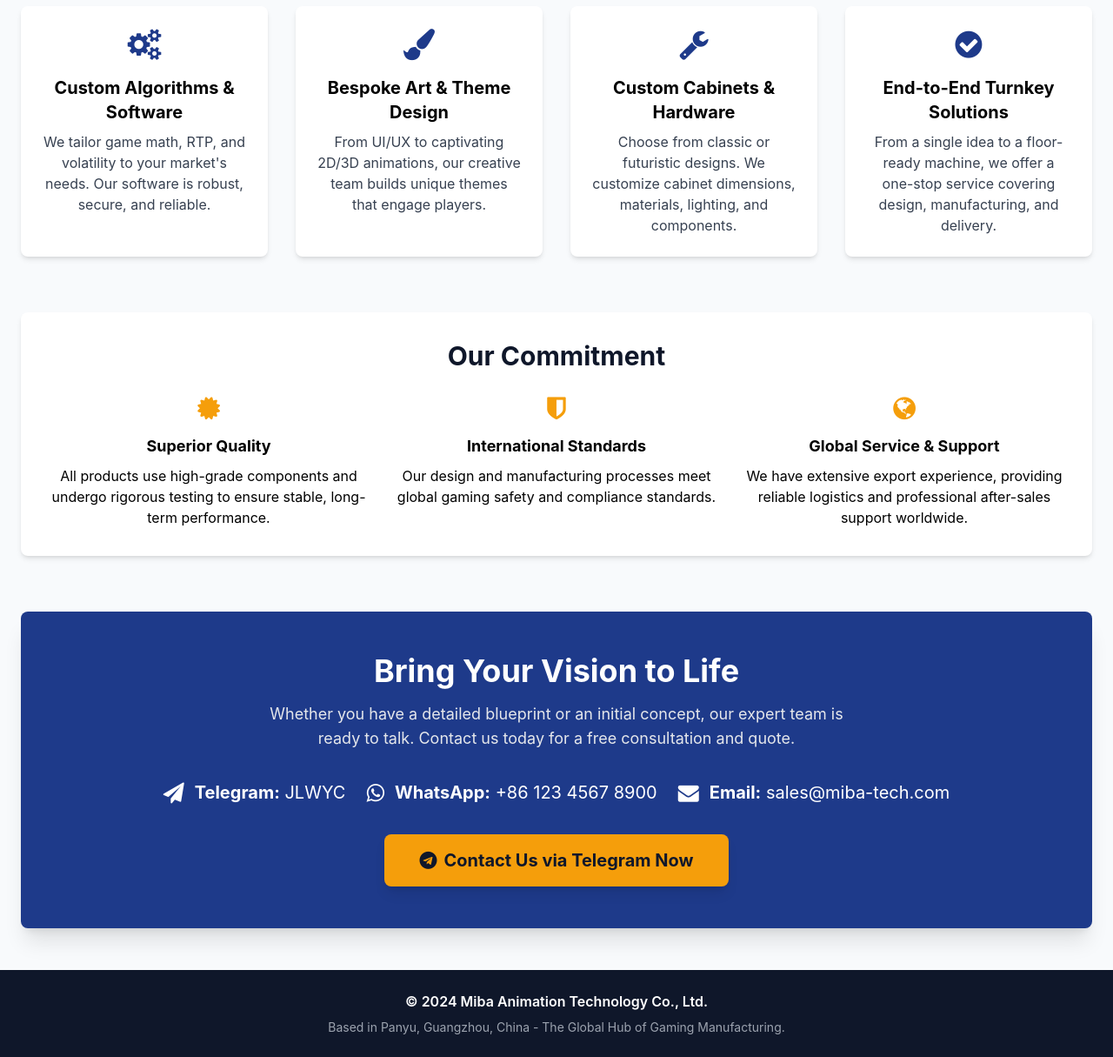
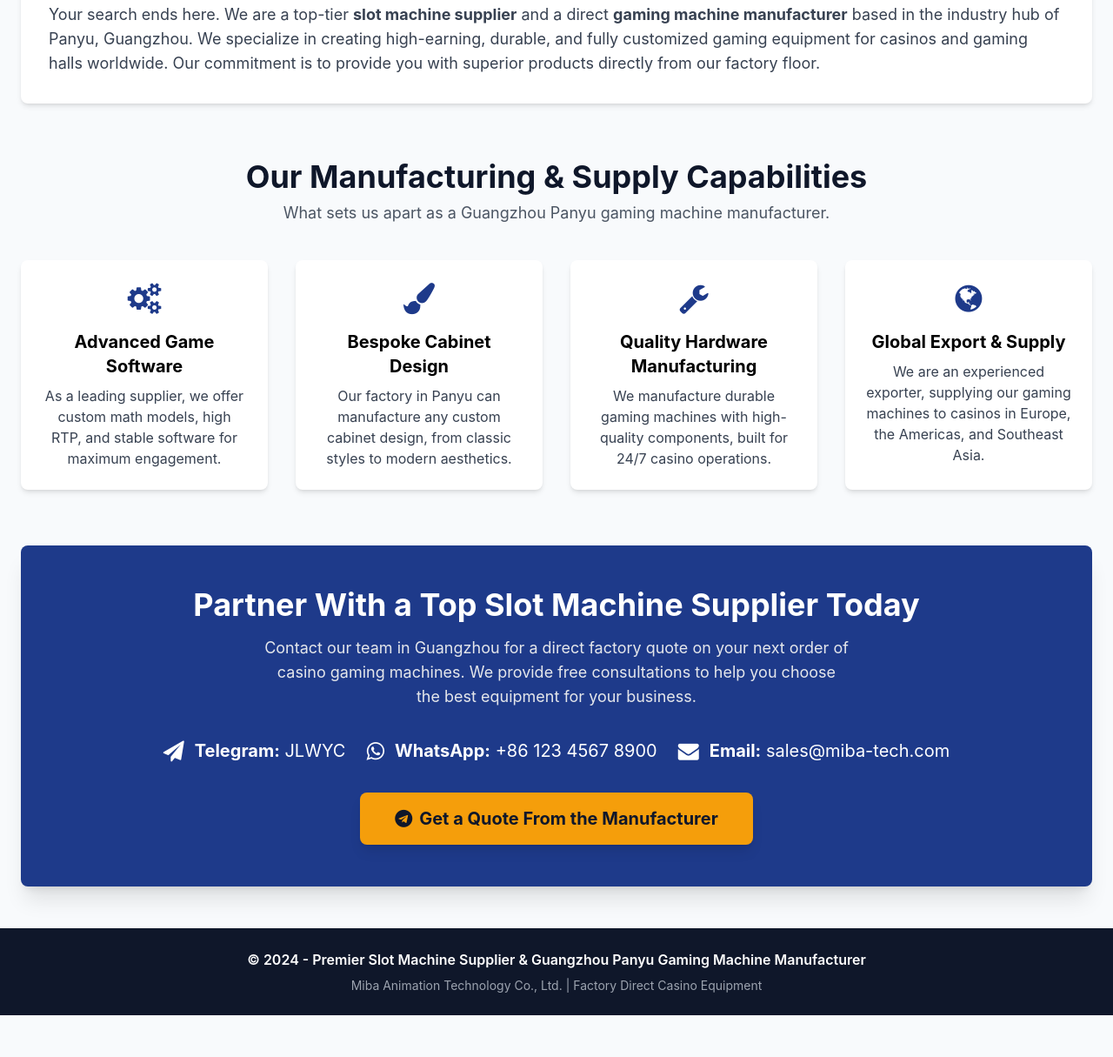
Before and after one commit to SlotMachineSupplier/SlotMachineSupplier.github.io, a plain HTML site: page index.html in a window 1280 px wide. Shown: the part 313-1528 px from the top of the page at 87% size. After the commit the page ends 1480 px from the top, so only its background shows below. Drawn offline with nearby package versions, Linux system fonts and the light colour scheme.

Commit message:
Update index.html

```diff
--- a/index.html
+++ b/index.html
@@ -4,18 +4,17 @@
     <meta charset="UTF-8">
     <meta name="viewport" content="width=device-width, initial-scale=1.0">
 
-    <!-- SEO: Title is crucial for search engines. It clearly states who you are and what you do. -->
-    <title>Miba Animation Tech - Custom Slot Machine Manufacturer</title>
+    <!-- SEO: Title is the #1 ranking factor. It MUST start with the primary keyword. -->
+    <title>Slot Machine Supplier | Guangzhou Panyu Gaming Machine Manufacturer</title>
 
-    <!-- SEO: The description appears in search results. It must be compelling and contain core keywords. -->
-    <meta name="description" content="Miba Animation Tech is a leading slot machine manufacturer based in Guangzhou, China, specializing in fully customizable gaming solutions. We offer end-to-end services from game algorithms and software to bespoke cabinet design for global casino operators.">
+    <!-- SEO: Description is your 'ad' on Google. It must contain both keywords and a strong call to action. -->
+    <meta name="description" content="As a premier slot machine supplier and a leading Guangzhou Panyu gaming machine manufacturer, we provide high-performance, fully customizable casino equipment for the global market. Partner with a trusted factory for reliable turnkey solutions.">
 
-    <!-- SEO: Keywords help search engines categorize your business. -->
-    <meta name="keywords" content="custom slot machine, slot machine manufacturer, bespoke gaming solutions, casino equipment supplier, gaming machine manufacturer, Miba Animation Tech, Guangzhou gaming, Panyu slot machine, casino hardware, turnkey gaming solutions">
+    <!-- SEO: Keywords expanded with long-tail and LSI (Latent Semantic Indexing) terms. -->
+    <meta name="keywords" content="slot machine supplier, Guangzhou Panyu gaming machine manufacturer, casino equipment exporter, custom slot machines China, Panyu arcade manufacturer, gaming machine factory, turnkey casino solutions, slot cabinet design, casino hardware supplier">
 
     <meta name="author" content="Miba Animation Technology Co., Ltd.">
 
-    <!-- Using your existing tech stack for easy maintenance -->
     <script src="https://cdn.tailwindcss.com"></script>
     <link href="https://cdn.jsdelivr.net/npm/font-awesome@4.7.0/css/font-awesome.min.css" rel="stylesheet">
     <script>
@@ -23,10 +22,10 @@
             theme: {
                 extend: {
                     colors: {
-                        primary: '#1e3a8a', // Deep blue for professionalism and trust
-                        secondary: '#f59e0b', // Gold/amber for quality and value
-                        dark: '#0f172a',    // Deep black for footer and accents
-                        light: '#f8fafc',   // Light gray for the page background
+                        primary: '#1e3a8a',
+                        secondary: '#f59e0b',
+                        dark: '#0f172a',
+                        light: '#f8fafc',
                     },
                     fontFamily: {
                         sans: ['Inter', 'system-ui', 'sans-serif'],
@@ -36,7 +35,6 @@
         }
     </script>
     <style>
-        /* A simple hover effect to make the CTA button stand out */
         .cta-button:hover {
             transform: translateY(-2px);
             box-shadow: 0 10px 20px rgba(0,0,0,0.1);
@@ -45,80 +43,67 @@
 </head>
 <body class="bg-light font-sans">
 
-    <!-- Header: Emphasizes the brand and core value proposition -->
+    <!-- Header: The H1 MUST be the primary keyword. The brand is now a supporting element. -->
     <header class="bg-primary text-white shadow-lg">
         <div class="container mx-auto px-6 py-8 text-center">
-            <h1 class="text-3xl md:text-5xl font-bold">Miba Animation Tech</h1>
-            <p class="mt-4 text-lg md:text-xl text-secondary">Your Partner for Fully Customized Gaming Solutions</p>
+            <h1 class="text-3xl md:text-5xl font-bold">Your Premier Slot Machine Supplier</h1>
+            <p class="mt-4 text-lg md:text-xl text-secondary">Expert <strong>Guangzhou Panyu Gaming Machine Manufacturer</strong> for the Global Market</p>
+            <p class="mt-2 text-sm text-gray-300">Powered by Miba Animation Tech</p>
         </div>
     </header>
 
     <!-- Main Content -->
     <main class="container mx-auto px-6 py-12">
 
-        <!-- Section: Why Choose Us? - This is your core competitive advantage -->
+        <!-- Section 1: Directly addressing the user's search intent -->
+        <section class="mb-16">
+            <div class="bg-white rounded-lg shadow-md p-8">
+                <h2 class="text-2xl md:text-3xl font-bold text-dark mb-4">Finding a Reliable Slot Machine Supplier?</h2>
+                <p class="text-lg text-gray-700">Your search ends here. We are a top-tier <strong>slot machine supplier</strong> and a direct <strong>gaming machine manufacturer</strong> based in the industry hub of Panyu, Guangzhou. We specialize in creating high-earning, durable, and fully customized gaming equipment for casinos and gaming halls worldwide. Our commitment is to provide you with superior products directly from our factory floor.</p>
+            </div>
+        </section>
+
+        <!-- Section 2: Detailing the services, reinforcing keywords -->
         <section class="mb-16">
             <div class="text-center mb-10">
-                <h2 class="text-3xl md:text-4xl font-bold text-dark">Unparalleled Customization: Why Miba Tech Stands Out</h2>
-                <p class="text-lg text-gray-600 mt-2">We are the industry's premier provider of true, end-to-end customization services.</p>
+                <h2 class="text-3xl md:text-4xl font-bold text-dark">Our Manufacturing & Supply Capabilities</h2>
+                <p class="text-lg text-gray-600 mt-2">What sets us apart as a Guangzhou Panyu gaming machine manufacturer.</p>
             </div>
             <div class="grid md:grid-cols-2 lg:grid-cols-4 gap-8">
-                <!-- Feature 1: Algorithm & Software -->
+                <!-- Feature 1 -->
                 <div class="bg-white rounded-lg shadow-md p-6 text-center hover:shadow-xl transition-shadow duration-300">
                     <i class="fa fa-cogs text-primary text-4xl mb-4"></i>
-                    <h3 class="font-bold text-xl mb-2">Custom Algorithms & Software</h3>
-                    <p class="text-gray-700">We tailor game math, RTP, and volatility to your market's needs. Our software is robust, secure, and reliable.</p>
+                    <h3 class="font-bold text-xl mb-2">Advanced Game Software</h3>
+                    <p class="text-gray-700">As a leading supplier, we offer custom math models, high RTP, and stable software for maximum engagement.</p>
                 </div>
-                <!-- Feature 2: Art & Theme -->
+                <!-- Feature 2 -->
                 <div class="bg-white rounded-lg shadow-md p-6 text-center hover:shadow-xl transition-shadow duration-300">
                     <i class="fa fa-paint-brush text-primary text-4xl mb-4"></i>
-                    <h3 class="font-bold text-xl mb-2">Bespoke Art & Theme Design</h3>
-                    <p class="text-gray-700">From UI/UX to captivating 2D/3D animations, our creative team builds unique themes that engage players.</p>
+                    <h3 class="font-bold text-xl mb-2">Bespoke Cabinet Design</h3>
+                    <p class="text-gray-700">Our factory in Panyu can manufacture any custom cabinet design, from classic styles to modern aesthetics.</p>
                 </div>
-                <!-- Feature 3: Hardware & Cabinet -->
+                <!-- Feature 3 -->
                 <div class="bg-white rounded-lg shadow-md p-6 text-center hover:shadow-xl transition-shadow duration-300">
                     <i class="fa fa-wrench text-primary text-4xl mb-4"></i>
-                    <h3 class="font-bold text-xl mb-2">Custom Cabinets & Hardware</h3>
-                    <p class="text-gray-700">Choose from classic or futuristic designs. We customize cabinet dimensions, materials, lighting, and components.</p>
+                    <h3 class="font-bold text-xl mb-2">Quality Hardware Manufacturing</h3>
+                    <p class="text-gray-700">We manufacture durable gaming machines with high-quality components, built for 24/7 casino operations.</p>
                 </div>
-                <!-- Feature 4: Turnkey Solution -->
+                <!-- Feature 4 -->
                 <div class="bg-white rounded-lg shadow-md p-6 text-center hover:shadow-xl transition-shadow duration-300">
-                    <i class="fa fa-check-circle text-primary text-4xl mb-4"></i>
-                    <h3 class="font-bold text-xl mb-2">End-to-End Turnkey Solutions</h3>
-                    <p class="text-gray-700">From a single idea to a floor-ready machine, we offer a one-stop service covering design, manufacturing, and delivery.</p>
+                    <i class="fa fa-globe text-primary text-4xl mb-4"></i>
+                    <h3 class="font-bold text-xl mb-2">Global Export & Supply</h3>
+                    <p class="text-gray-700">We are an experienced exporter, supplying our gaming machines to casinos in Europe, the Americas, and Southeast Asia.</p>
                 </div>
             </div>
         </section>
 
-        <!-- Section: Our Commitment - Builds trust and reliability -->
-        <section class="mb-16 bg-white rounded-lg shadow-md p-8">
-            <h2 class="text-3xl font-bold text-dark mb-6 text-center">Our Commitment</h2>
-            <div class="grid md:grid-cols-3 gap-8 text-center">
-                <div>
-                    <i class="fa fa-certificate text-secondary text-3xl mb-3"></i>
-                    <h3 class="font-bold text-lg mb-2">Superior Quality</h3>
-                    <p>All products use high-grade components and undergo rigorous testing to ensure stable, long-term performance.</p>
-                </div>
-                <div>
-                    <i class="fa fa-shield text-secondary text-3xl mb-3"></i>
-                    <h3 class="font-bold text-lg mb-2">International Standards</h3>
-                    <p>Our design and manufacturing processes meet global gaming safety and compliance standards.</p>
-                </div>
-                <div>
-                    <i class="fa fa-globe text-secondary text-3xl mb-3"></i>
-                    <h3 class="font-bold text-lg mb-2">Global Service & Support</h3>
-                    <p>We have extensive export experience, providing reliable logistics and professional after-sales support worldwide.</p>
-                </div>
-            </div>
-        </section>
-
-        <!-- Section: Contact Us / CTA - The most important conversion area -->
+        <!-- Section 3: CTA - Reinforce keywords in the call to action -->
         <section id="contact" class="bg-primary text-white rounded-lg shadow-xl p-8 md:p-12 text-center">
-            <h2 class="text-3xl md:text-4xl font-bold">Bring Your Vision to Life</h2>
-            <p class="mt-4 mb-8 text-lg text-gray-200 max-w-2xl mx-auto">Whether you have a detailed blueprint or an initial concept, our expert team is ready to talk. Contact us today for a free consultation and quote.</p>
+            <h2 class="text-3xl md:text-4xl font-bold">Partner With a Top Slot Machine Supplier Today</h2>
+            <p class="mt-4 mb-8 text-lg text-gray-200 max-w-2xl mx-auto">Contact our team in Guangzhou for a direct factory quote on your next order of casino gaming machines. We provide free consultations to help you choose the best equipment for your business.</p>
 
             <div class="flex flex-col md:flex-row justify-center items-center gap-6 text-xl">
-                 <!-- IMPORTANT: Replace '#' with your actual contact details -->
+                <!-- IMPORTANT: Replace '#' with your actual contact details -->
                 <div class="flex items-center">
                     <i class="fa fa-paper-plane text-2xl mr-3"></i>
                     <span><strong>Telegram:</strong> JLWYC</span>
@@ -136,18 +121,18 @@
             <div class="mt-8">
                 <a href="https://t.me/JLWYC" target="_blank" rel="noopener noreferrer"
                    class="cta-button inline-block bg-secondary text-dark font-bold text-xl py-4 px-10 rounded-lg shadow-lg transition-all duration-300">
-                    <i class="fa fa-telegram mr-2"></i>Contact Us via Telegram Now
+                    <i class="fa fa-telegram mr-2"></i>Get a Quote From the Manufacturer
                 </a>
             </div>
         </section>
 
     </main>
 
-    <!-- Footer -->
+    <!-- Footer: Reinforce keywords one last time -->
     <footer class="bg-dark text-white py-6">
         <div class="container mx-auto px-6 text-center">
-            <p class="font-semibold">&copy; 2024 Miba Animation Technology Co., Ltd.</p>
-            <p class="text-gray-400 text-sm mt-2">Based in Panyu, Guangzhou, China - The Global Hub of Gaming Manufacturing.</p>
+            <p class="font-semibold">&copy; 2024 - Premier Slot Machine Supplier & Guangzhou Panyu Gaming Machine Manufacturer</p>
+            <p class="text-gray-400 text-sm mt-2">Miba Animation Technology Co., Ltd. | Factory Direct Casino Equipment</p>
         </div>
     </footer>
 
```
